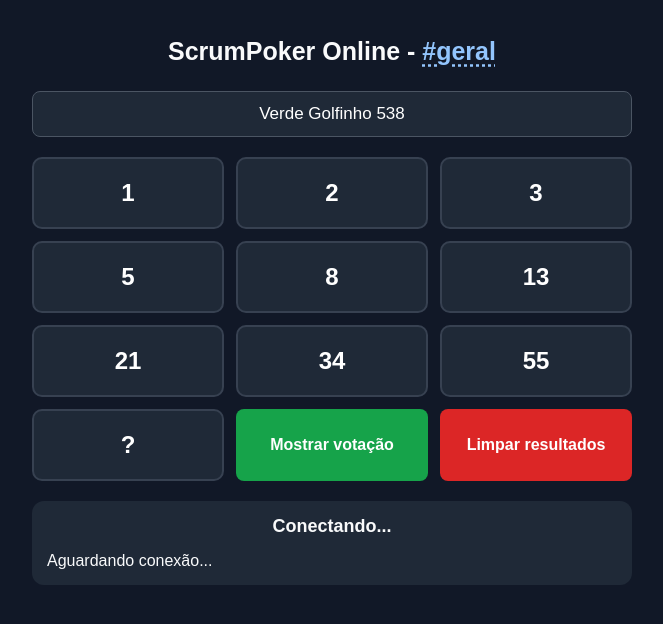
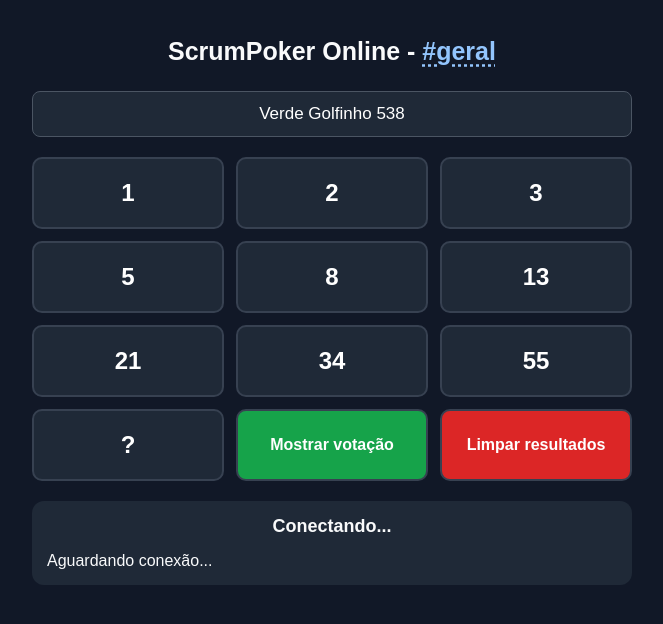
Before and after one commit to scrumpoker-online/scrumpoker-online.github.io, a plain HTML site: page index.html in a window 1280 px wide. Shown: the whole page, without its empty margins (308-971 px from the left). Drawn offline with Linux system fonts and the light colour scheme; no server answers.

Commit message:
Update button styles with border and radius changes

```diff
--- a/index.html
+++ b/index.html
@@ -177,6 +177,8 @@ button.acao {
   border: none;
   border-radius: 8px;
   cursor: pointer;
+  border: 2px solid #374151;
+  border-radius: 10px;
 }
 
 #mostrar {
```
